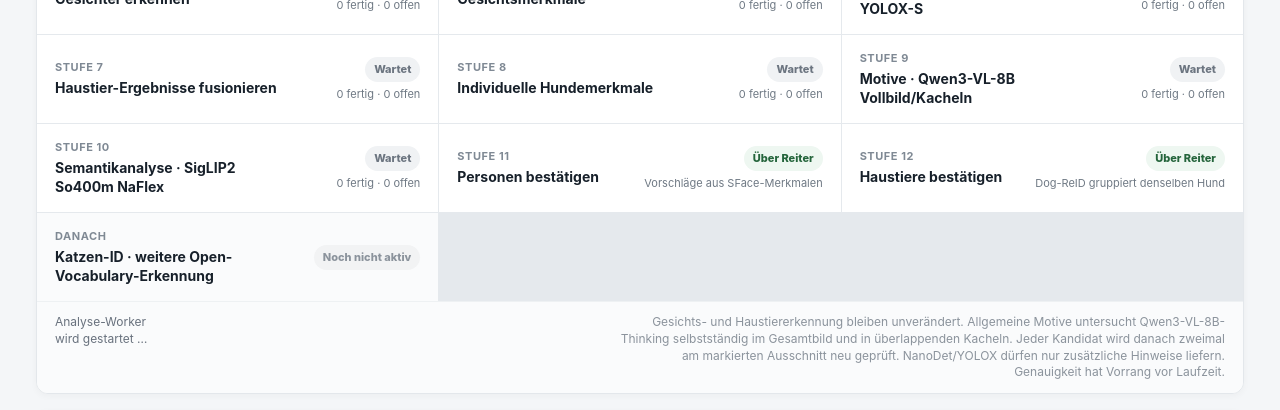
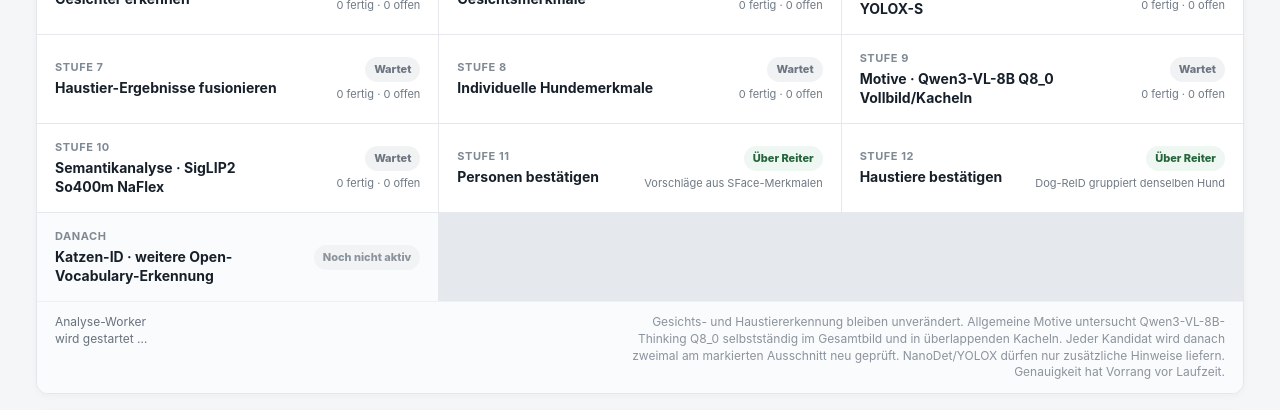
Before and after one commit to mostboneheadedhypoteticaluser/image_transfer_and_sort, a website built with Vite: page index.html in a window 1280 px wide. Shown: the part 630-1040 px from the top of the page. Built offline with nearby package versions, Linux system fonts and the light colour scheme.

Commit message:
Qwen GGUF v2 in index.html kennzeichnen

```diff
--- a/index.html
+++ b/index.html
@@ -166,7 +166,7 @@
             <article class="pipeline-stage">
               <div>
                 <small>Stufe 9</small>
-                <strong>Motive · Qwen3-VL-8B Vollbild/Kacheln</strong>
+                <strong>Motive · Qwen3-VL-8B Q8_0 Vollbild/Kacheln</strong>
               </div>
               <div class="pipeline-stage-status">
                 <span id="objectVerificationStageState" class="stage-state waiting">Wartet</span>
@@ -224,7 +224,7 @@
               <button id="analysisErrorsButton" class="ghost analysis-errors-button" type="button" hidden>
                 Fehler anzeigen <span id="analysisErrorCount" class="tab-count">0</span>
               </button>
-              <span class="analysis-note">Gesichts- und Haustiererkennung bleiben unverändert. Allgemeine Motive untersucht Qwen3-VL-8B-Thinking selbstständig im Gesamtbild und in überlappenden Kacheln. Jeder Kandidat wird danach zweimal am markierten Ausschnitt neu geprüft. NanoDet/YOLOX dürfen nur zusätzliche Hinweise liefern. Genauigkeit hat Vorrang vor Laufzeit.</span>
+              <span class="analysis-note">Gesichts- und Haustiererkennung bleiben unverändert. Allgemeine Motive untersucht Qwen3-VL-8B-Thinking Q8_0 selbstständig im Gesamtbild und in überlappenden Kacheln. Jeder Kandidat wird danach zweimal am markierten Ausschnitt neu geprüft. NanoDet/YOLOX dürfen nur zusätzliche Hinweise liefern. Genauigkeit hat Vorrang vor Laufzeit.</span>
             </div>
           </div>
         </section>
```
